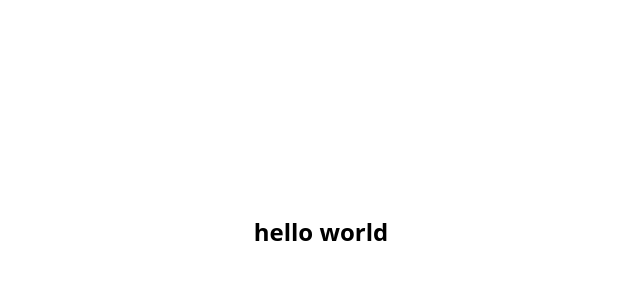
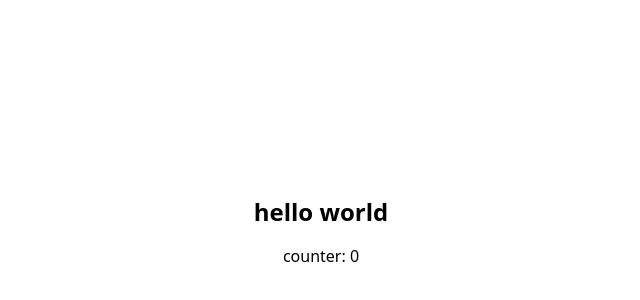
Before and after one commit to GiovanniNocetiBracking/vue-socketIo, a Vue app: page / in a window 1280 px wide. Shown: the part 168-468 px from the top of the page, without its empty margins (319-959 px from the left). Built offline with nearby package versions, Linux system fonts and the light colour scheme.

Commit message:
feat(setup): pinia added

```diff
--- a/package.json
+++ b/package.json
@@ -13,6 +13,7 @@
     "format:fix": "prettier --write --list-different ."
   },
   "dependencies": {
+    "pinia": "^2.2.4",
     "vue": "^3.5.10",
     "vue-router": "4"
   },
--- a/src/main.js
+++ b/src/main.js
@@ -2,5 +2,6 @@ import { createApp } from 'vue';
 import './style.css';
 import App from './App.vue';
 import router from './router';
+import { createPinia } from 'pinia';
 
-createApp(App).use(router).mount('#app');
+createApp(App).use(router).use(createPinia()).mount('#app');
--- /dev/null
+++ b/src/stores/counter.js
@@ -0,0 +1,9 @@
+import { ref } from 'vue';
+import { defineStore } from 'pinia';
+
+export const useCounterStore = defineStore('counter', () => {
+  const count = ref(0);
+  const increment = () => count.value++;
+  const decrement = () => count.value--;
+  return { count, decrement, increment };
+});
--- a/src/views/HomeView.vue
+++ b/src/views/HomeView.vue
@@ -1,8 +1,13 @@
-<script setup></script>
+<script setup>
+import { useCounterStore } from '@/stores/counter';
+
+const { count } = useCounterStore();
+</script>
 
 <template>
-  <div class="h-screen w-screen flex justify-center items-center">
-    <h1 class="font-bold text-2xl">hello world</h1>
+  <div class="h-screen w-screen flex justify-center items-center flex-col">
+    <h1 class="font-bold text-2xl mb-4">hello world</h1>
+    <h2>counter: {{ count }}</h2>
   </div>
 </template>
 
--- a/vite.config.js
+++ b/vite.config.js
@@ -1,7 +1,13 @@
+import { fileURLToPath, URL } from 'node:url';
 import { defineConfig } from 'vite';
 import vue from '@vitejs/plugin-vue';
 
 // https://vitejs.dev/config/
 export default defineConfig({
   plugins: [vue()],
+  resolve: {
+    alias: {
+      '@': fileURLToPath(new URL('./src', import.meta.url)),
+    },
+  },
 });
```
Also changed, not shown: 1 other file (tests, documents, lock files or other folders).
